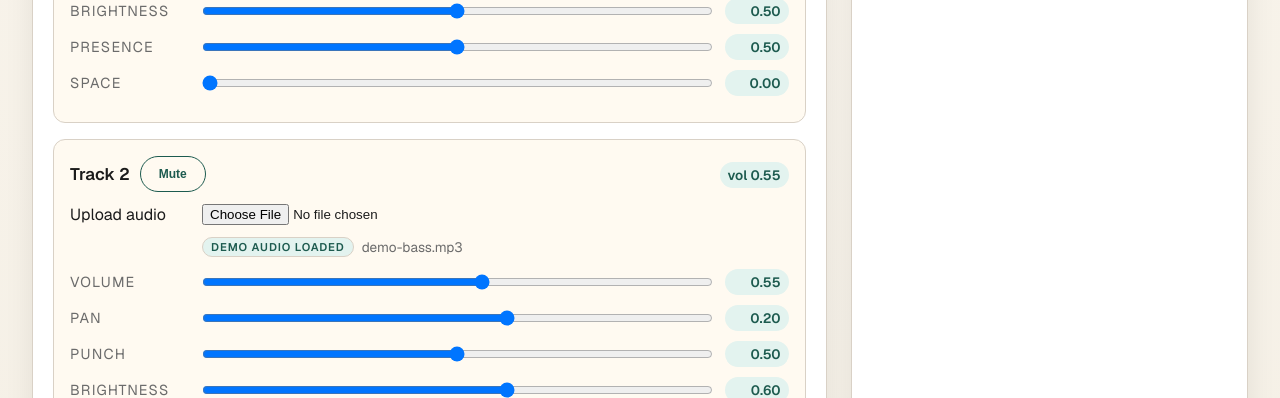
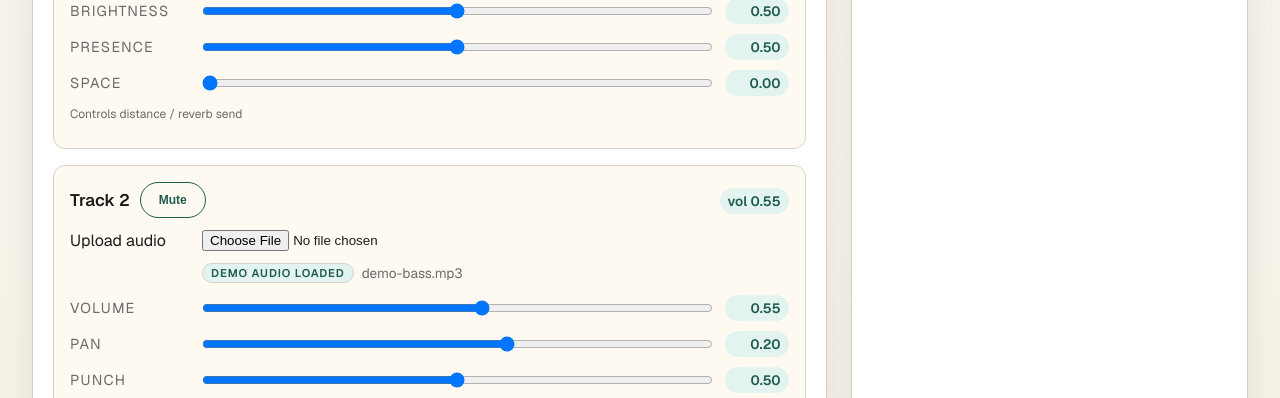
Before and after one commit to yiweihsu/mix-flow, a Next.js app: page /project/demo in a window 1280 px wide. Shown: the part 402-800 px from the top of the page. Built offline with nearby package versions, Linux system fonts and the light colour scheme; no server answers.

Commit message:
ui: improve space slider clarity

```diff
--- a/src/app/project/[id]/page.tsx
+++ b/src/app/project/[id]/page.tsx
@@ -478,7 +478,8 @@ export default function ProjectPage({ params }: { params: Promise<{ id: string }
               ["presence", 0, 1, 0.01],
               ["space", 0, 1, 0.01],
             ] as const).map(([key, min, max, step]) => (
-              <div className="slider-row" key={`${index}-${key}`}>
+              <div key={`${index}-${key}`}>
+                <div className="slider-row">
                   <label htmlFor={`track-${index}-${key}`}>
                     {key === "presence" ? "PRESENCE" : key === "space" ? "SPACE" : key}
                   </label>
@@ -521,6 +522,12 @@ export default function ProjectPage({ params }: { params: Promise<{ id: string }
                     }
                   />
                   <span className="value-pill">{formatValue(track[key])}</span>
+                </div>
+                {key === "space" ? (
+                  <div style={{ margin: "4px 0 10px", fontSize: "0.75rem", color: "var(--muted)" }}>
+                    Controls distance / reverb send
+                  </div>
+                ) : null}
               </div>
             ))}
           </div>
```
Lines whose indentation alone changed are shown as unchanged.
